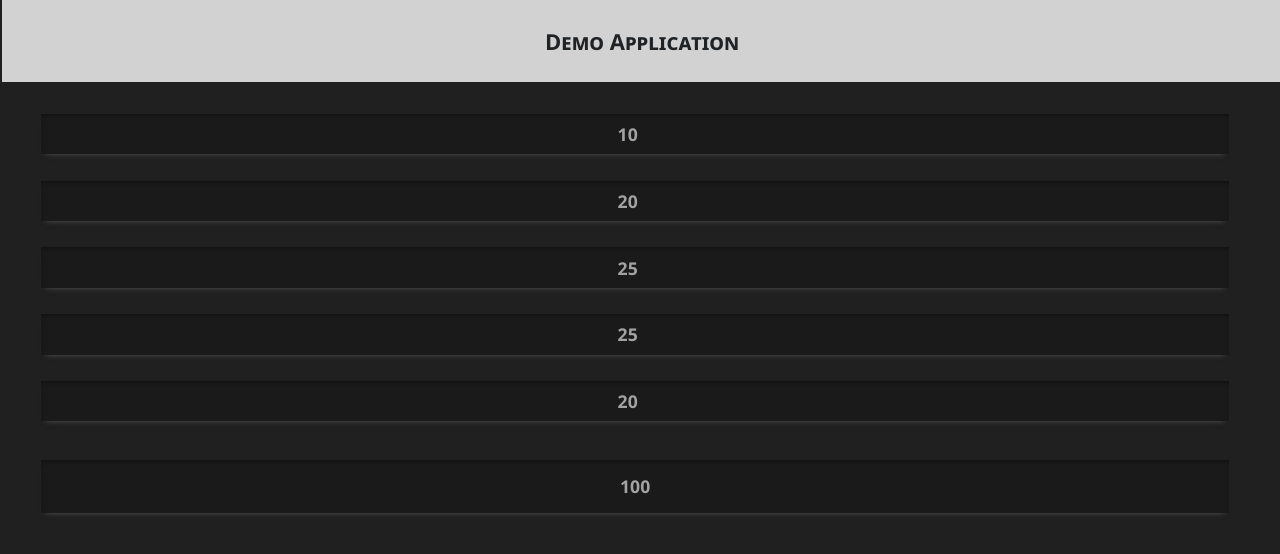
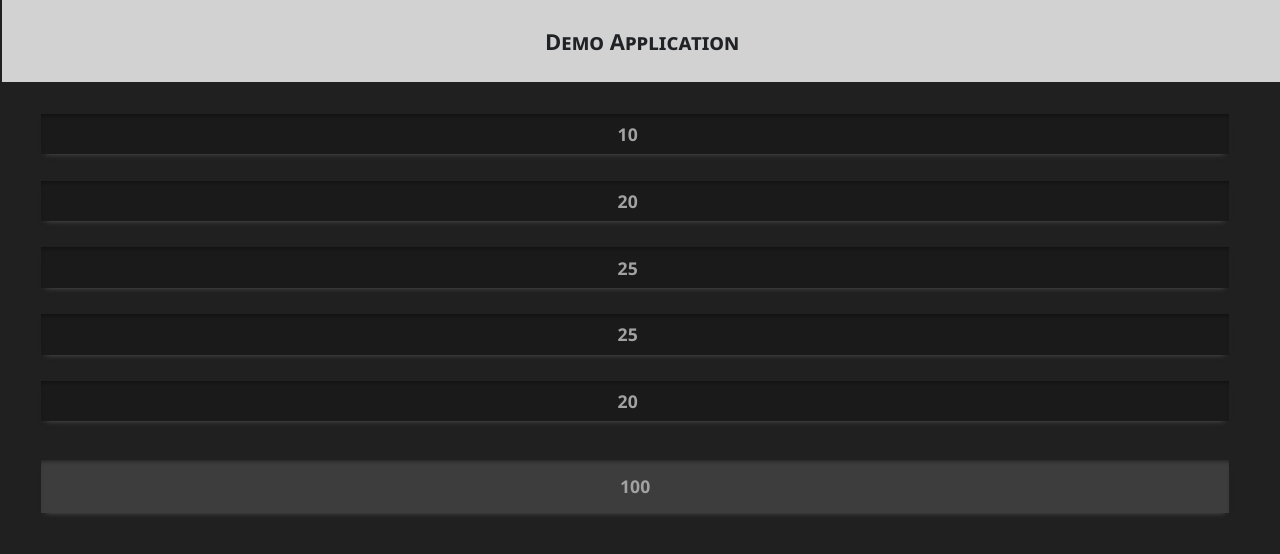
Before and after one commit to VSAithal/VueSimpleApp, a Vue app: page / in a window 1280 px wide. Shown: the top 554 px of the page. Built offline with nearby package versions, Linux system fonts and the light colour scheme.

Commit message:
new updates

```diff
--- a/src/App.vue
+++ b/src/App.vue
@@ -90,5 +90,8 @@ export default {
 <style scoped>
 .list-group {
   margin-top: 7%;
+  height: calc(100vh - 200px);
+  overflow-y: auto;
+  overflow-x: hidden;
 }
 </style>
--- a/src/assets/app.scss
+++ b/src/assets/app.scss
@@ -16,8 +16,7 @@ body {
   font-family: "Segoe UI", Tahoma, Geneva, Verdana, sans-serif;
   line-height: 1.4;
   background: #202020;
-  overflow-y: auto;
-  overflow-x: hidden;
+  overflow: hidden;
 }
 .inputStyle {
   background: #1a1a1a;
--- a/src/components/NumberInput.vue
+++ b/src/components/NumberInput.vue
@@ -36,5 +36,6 @@ export default {
 <style scoped>
 input[type="submit"] {
   margin-top: 1%;
+  background: #3e3d3d !important;
 }
 </style>
```
